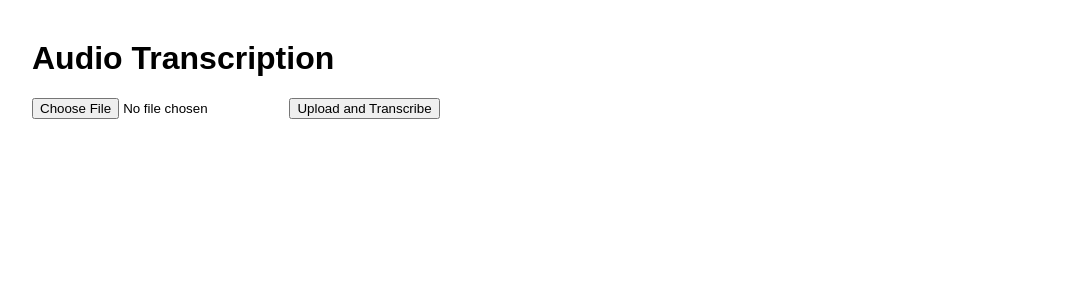
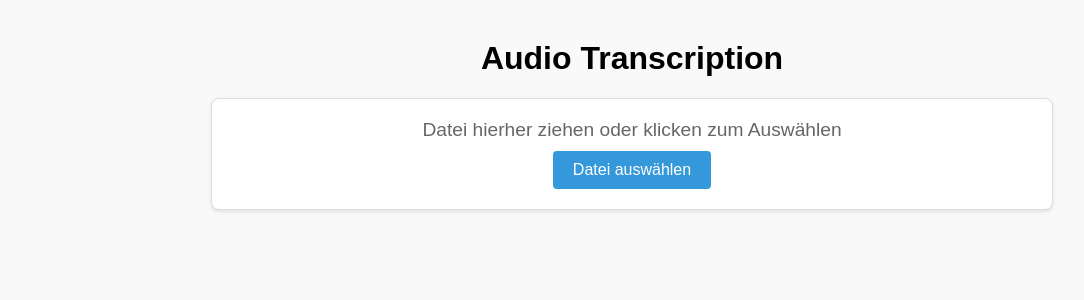
Before and after one commit to isi-insights/AudioTranscribe, a Flask app: page / in a window 1280 px wide. Shown: the top 300 px of the page, without its empty margins (8-1092 px from the left). Run offline with Flask 3, Linux system fonts and the light colour scheme; parts of the project's set-up code (start-up, migrations or seed data) failed here and were passed over; some libraries are stand-ins or nearby versions.

Commit message:
some more progress

```diff
--- a/app.py
+++ b/app.py
@@ -3,12 +3,24 @@ import tempfile
 
 from flask import Flask, render_template, request, send_file, redirect, url_for, flash
 import openai
+import configparser
 from werkzeug.utils import secure_filename
 
+config = configparser.ConfigParser()
+config.read(os.path.join(os.path.dirname(__file__), "config.ini"))
+
 app = Flask(__name__)
-app.secret_key = os.getenv("SECRET_KEY", "change-me")
 
-openai.api_key = os.getenv("OPENAI_API_KEY")
+# Configure Dropzone for audio uploads
+app.config['DROPZONE_ALLOWED_FILE_TYPE'] = 'audio'
+app.config['DROPZONE_MAX_FILE_SIZE'] = 50  # in MB
+app.config['DROPZONE_TIMEOUT'] = 120000    # in milliseconds
+
+from flask_dropzone import Dropzone
+dropzone = Dropzone(app)
+app.secret_key = os.getenv("SECRET_KEY", config["flask"]["secret_key"])
+
+openai.api_key = os.getenv("OPENAI_API_KEY", config["openai"]["api_key"])
 
 @app.route("/")
 def index():
@@ -28,8 +40,11 @@ def upload():
 
     try:
         with open(audio_path, "rb") as f:
-            transcript = openai.Audio.transcribe("whisper-1", f)
-        text = transcript["text"]
+            transcript = openai.audio.transcriptions.create(
+                file=f,
+                model="whisper-1"
+            )
+        text = transcript.text
     except Exception as exc:
         flash(f"Transcription failed: {exc}")
         os.remove(audio_path)
--- a/templates/index.html
+++ b/templates/index.html
@@ -3,43 +3,161 @@
 <head>
     <meta charset="utf-8">
     <title>Audio Transcription</title>
+    <!-- Dropzone.js CSS -->
+    <link rel="stylesheet" href="https://cdnjs.cloudflare.com/ajax/libs/dropzone/5.9.3/min/dropzone.min.css" />
     <style>
-        body { font-family: Arial, sans-serif; margin: 40px; }
-        #loading { display: none; text-align: center; }
-        .spinner {
-            border: 8px solid #f3f3f3;
-            border-top: 8px solid #3498db;
-            border-radius: 50%;
-            width: 60px;
-            height: 60px;
-            animation: spin 2s linear infinite;
+        body {
+            font-family: Arial, sans-serif;
+            margin: 40px;
+            background-color: #f9f9f9;
+        }
+        #upload-container {
+            max-width: 800px;
             margin: auto;
-            margin-top: 20px;
+            padding: 20px;
+            background: #fff;
+            border: 1px solid #ddd;
+            border-radius: 8px;
+            box-shadow: 0 2px 4px rgba(0,0,0,0.1);
+            text-align: center;
         }
-        @keyframes spin {
-            0% { transform: rotate(0deg); }
-            100% { transform: rotate(360deg); }
+        .dz-message {
+            font-size: 1.2em;
+            color: #666;
+            margin-bottom: 10px;
         }
+        #selectBtn {
+            background-color: #3498db;
+            color: #fff;
+            border: none;
+            padding: 10px 20px;
+            border-radius: 4px;
+            font-size: 16px;
+            cursor: pointer;
+            transition: background 0.3s ease;
+        }
+        #selectBtn:hover {
+            background-color: #2980b9;
+        }
+        #info {
+            display: none;
+            background-color: #eafaf1;
+            border: 1px solid #2ecc71;
+            padding: 15px;
+            border-radius: 4px;
+            text-align: center;
+            margin: 20px auto;
+            max-width: 600px;
+            font-weight: bold;
+            color: #2c662d;
+        }
+
+        /* Overlay-Spinner */
+        #overlay{
+            position:fixed;
+            top:0;
+            left:0;
+            width:100%;
+            height:100%;
+            background:rgba(255,255,255,.8);
+            display:none;
+            align-items:center;
+            justify-content:center;
+            z-index:9999;
+        }
+        .spinner{
+            border:8px solid #f3f3f3;
+            border-top:8px solid #3498db;
+            border-radius:50%;
+            width:60px;
+            height:60px;
+            animation:spin 1s linear infinite;
+        }
+        @keyframes spin{
+            0%{transform:rotate(0deg);}
+            100%{transform:rotate(360deg);}
+        }
+        /* Overlay-Text unter Spinner */
+        #overlay-text {
+            margin-top: 10px;
+            font-size: 1.1em;
+            color: #333;
+        }
+        /* Container für Spinner & Text zentrieren */
+        #overlay > div {
+            display: flex;
+            flex-direction: column;
+            align-items: center;
+            justify-content: center;
+        }
+        /* Dropzone-Previews ausblenden */
+        .dz-preview{display:none;}
     </style>
-    <script>
-        function showLoading() {
-            document.getElementById('loading').style.display = 'block';
-        }
-    </script>
 </head>
 <body>
-<h1>Audio Transcription</h1>
-<form method="post" action="/upload" enctype="multipart/form-data" onsubmit="showLoading()">
-    <input type="file" name="audio_file" accept="audio/*" required>
-    <button type="submit">Upload and Transcribe</button>
+    <h1 style="text-align:center;">Audio Transcription</h1>
+    <div id="upload-container">
+        <form action="{{ url_for('upload') }}"
+              class="dropzone"
+              id="upload-form"
+              method="post"
+              enctype="multipart/form-data">
+            <div class="dz-message">
+                Datei hierher ziehen oder klicken zum Auswählen
+            </div>
+            <button type="button" id="selectBtn">Datei auswählen</button>
         </form>
-<div id="loading">
+    </div>
+    <div id="info">
+        Transkribierung erfolgreich! Der Download startet automatisch.
+</div>
+    <div id="overlay">
+        <div>
             <div class="spinner"></div>
-    <p>Transcribing...</p>
+            <p id="overlay-text">Transkribierung läuft...</p>
         </div>
+    </div>
+    <!-- Dropzone.js Script -->
+    <script src="https://cdnjs.cloudflare.com/ajax/libs/dropzone/5.9.3/min/dropzone.min.js"></script>
+    <script>
+      /* Dropzone manuell initialisieren – Button & Drag-&-Drop funktionieren zuverlässig */
+      Dropzone.autoDiscover = false;
+      const dz = new Dropzone("#upload-form", {
+        url: "{{ url_for('upload') }}",
+        paramName: "audio_file",
+        maxFilesize: 50,               // MB
+        acceptedFiles: "audio/*",
+        clickable: ["#selectBtn", ".dz-message"],
+        timeout: 120000,
+        init: function () {
+          this.on("sending", () => {
+            document.getElementById("info").style.display = "none";
+            document.getElementById("overlay").style.display = "flex";
+          });
+          this.on("success", function (file, response) {
+            const blob = new Blob([response], { type: "text/plain" });
+            const url = URL.createObjectURL(blob);
+            const a = document.createElement("a");
+            a.href = url;
+            a.download = "transcript.txt";
+            document.body.appendChild(a);
+            a.click();
+            a.remove();
+            URL.revokeObjectURL(url);
+            document.getElementById("overlay").style.display = "none";
+            document.getElementById("info").style.display = "block";
+            this.removeAllFiles();
+          });
+          this.on("error", function (file, message) {
+            document.getElementById("overlay").style.display = "none";
+            alert("Transkribierung fehlgeschlagen: " + message);
+          });
+        }
+      });
+    </script>
     {% with messages = get_flashed_messages() %}
       {% if messages %}
-    <ul style="color:red;">
+        <ul style="color:red; max-width:600px; margin:auto;">
         {% for message in messages %}
           <li>{{ message }}</li>
         {% endfor %}
```
Lines whose indentation alone changed are shown as unchanged.
